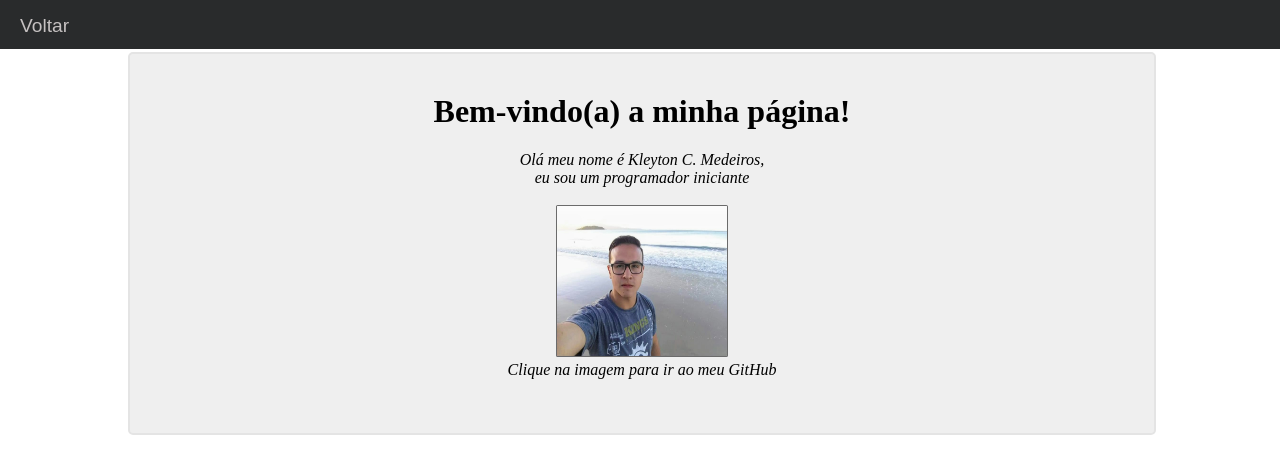
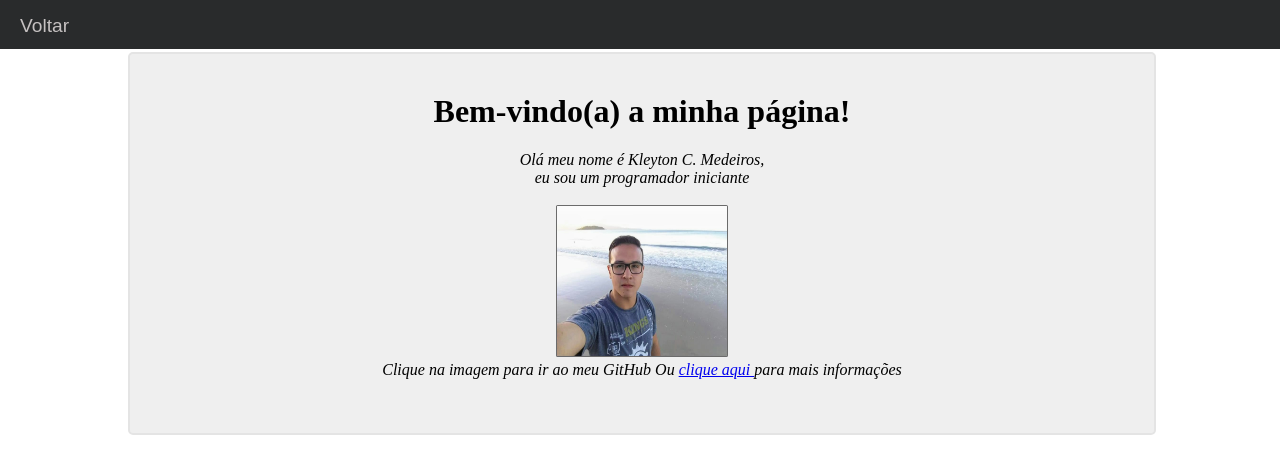
Before and after one commit to HALLOWEENDASTREVAS/halloweendastrevas.github.io, a plain HTML site: page index.html in a window 1280 px wide. Drawn offline with Linux system fonts and the light colour scheme.

Commit message:
Mais informacoes

```diff
--- a/index.html
+++ b/index.html
@@ -20,6 +20,7 @@
             	<em>eu sou um programador iniciante</em><br><br>
                 <a href="https://github.com/HALLOWEENDASTREVAS" target="_blank"><img src="img/men.jpg" name="aboutme" class="img-circle"></a><br>
                 <em>Clique na imagem para ir ao meu GitHub</em>
+                <em>Ou <a href="#">clique aqui </a>para mais informações</em>
                 <br><br><br><br>
             </center>
         </div>
```
